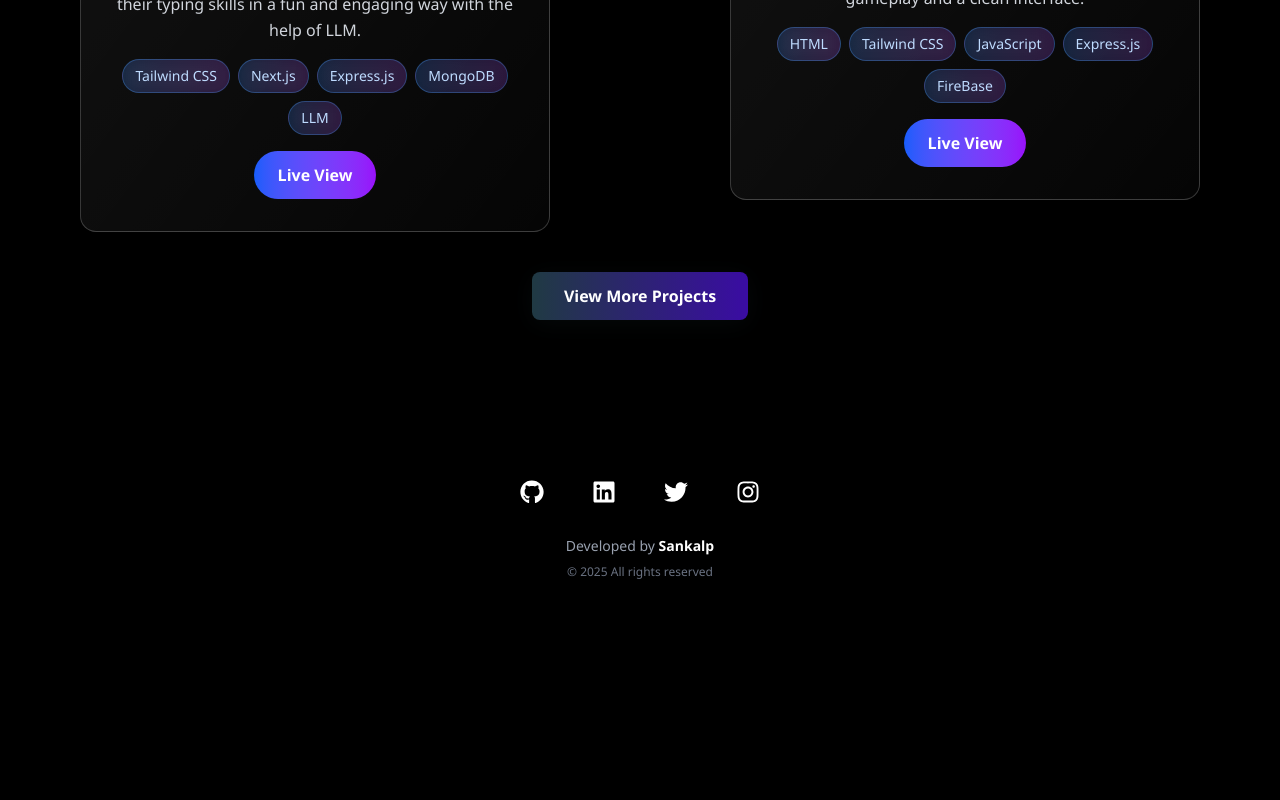
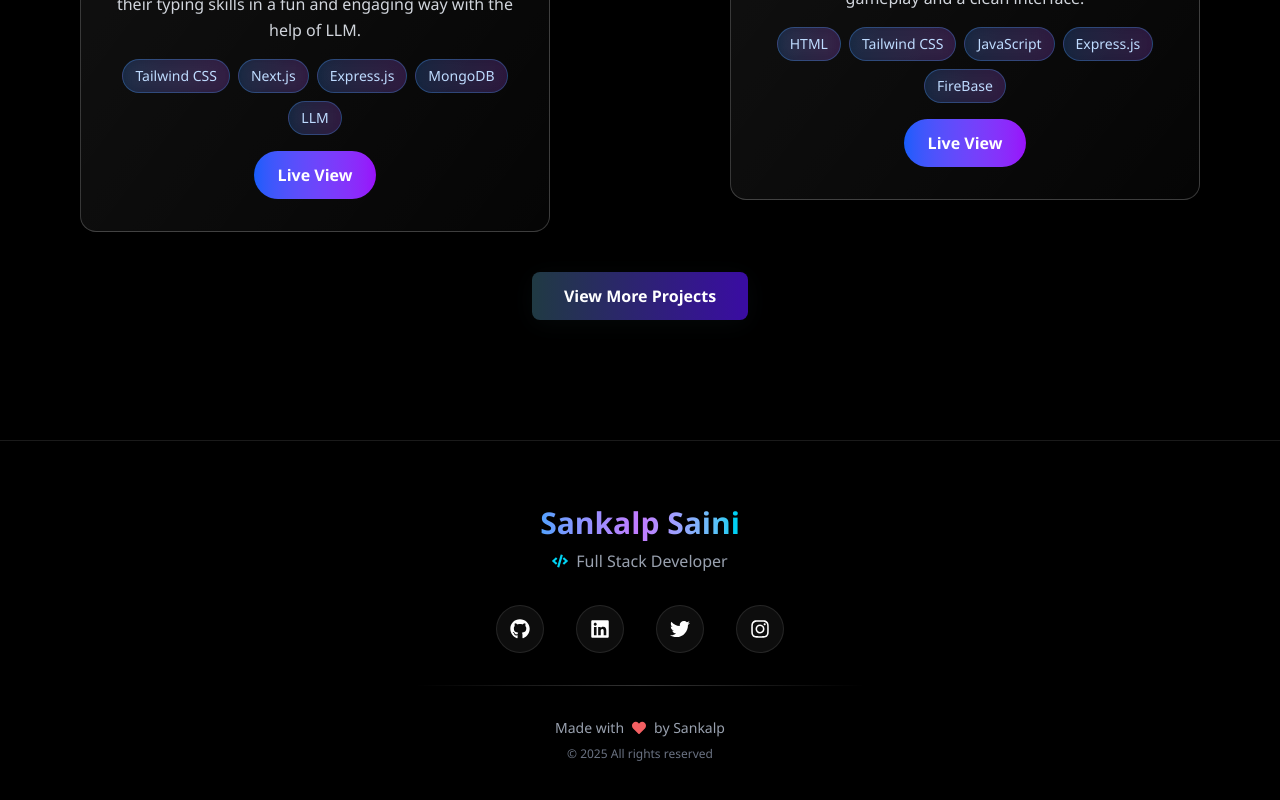
Before and after one commit to Arikalp/Portfolio, a Next.js app: page / in a window 1280 px wide. Shown: the part 2759-3559 px from the top of the page. Before the commit the page ends 3371 px from the top, so only its background shows below. Built offline with nearby package versions, Linux system fonts and the light colour scheme.

Commit message:
enhance footer with animations and additional branding elements

```diff
--- a/app/components/Footer.js
+++ b/app/components/Footer.js
@@ -1,65 +1,96 @@
 import React from 'react';
-import { FaGithub, FaInstagram, FaLinkedin, FaTwitter } from 'react-icons/fa';
+import { FaGithub, FaInstagram, FaLinkedin, FaTwitter, FaHeart, FaCode } from 'react-icons/fa';
 import { motion } from 'framer-motion';
 
 const Footer = () => {
   return (
-    <footer className="bg-[rgba(0,0,0,0.3)] backdrop-blur-md text-white py-6 sm:py-8 mt-10 sm:mt-16 md:mt-20">
+    <footer className="bg-[rgba(0,0,0,0.3)] backdrop-blur-md text-white py-12 sm:py-16 mt-10 sm:mt-16 md:mt-20 border-t border-white/10">
+
       <div className="container mx-auto px-4 sm:px-6 md:px-20">
-        <div className="flex flex-col items-center space-y-4 sm:space-y-6">
+        <div className="flex flex-col items-center space-y-8">
+
+          {/* Brand Section */}
+          <motion.div
+            initial={{ opacity: 0, y: 20 }}
+            animate={{ opacity: 1, y: 0 }}
+            transition={{ duration: 0.6 }}
+            className="text-center"
+          >
+            <h3 className="text-2xl sm:text-3xl font-bold mb-2 bg-gradient-to-r from-blue-400 via-purple-400 to-cyan-400 bg-clip-text text-transparent">
+              Sankalp Saini
+            </h3>
+            <p className="text-sm sm:text-base text-gray-400 flex items-center justify-center gap-2">
+              <FaCode className="text-cyan-400" />
+              Full Stack Developer
+            </p>
+          </motion.div>
+
           {/* Social Media Icons */}
-          <div className="flex space-x-6 sm:space-x-8">
+          <motion.div
+            initial={{ opacity: 0, scale: 0.8 }}
+            animate={{ opacity: 1, scale: 1 }}
+            transition={{ duration: 0.6, delay: 0.2 }}
+            className="flex space-x-6 sm:space-x-8"
+          >
             <motion.a
               href="https://github.com/Arikalp"
               target="_blank"
               rel="noopener noreferrer"
-              whileHover={{ scale: 1.2 }}
+              whileHover={{ scale: 1.2, y: -5 }}
               whileTap={{ scale: 0.9 }}
-              className="text-xl sm:text-2xl hover:text-blue-400 transition-colors p-2"
+              className="w-12 h-12 flex items-center justify-center rounded-full bg-white/5 border border-white/10 hover:border-blue-400/50 hover:bg-blue-400/10 transition-all duration-300"
             >
-              <FaGithub />
+              <FaGithub className="text-xl" />
             </motion.a>
             <motion.a
               href="https://www.linkedin.com/in/arikalp/"
               target="_blank"
               rel="noopener noreferrer"
-              whileHover={{ scale: 1.2 }}
+              whileHover={{ scale: 1.2, y: -5 }}
               whileTap={{ scale: 0.9 }}
-              className="text-xl sm:text-2xl hover:text-blue-400 transition-colors p-2"
+              className="w-12 h-12 flex items-center justify-center rounded-full bg-white/5 border border-white/10 hover:border-blue-400/50 hover:bg-blue-400/10 transition-all duration-300"
             >
-              <FaLinkedin />
+              <FaLinkedin className="text-xl" />
             </motion.a>
             <motion.a
               href="https://twitter.com/Arikalp_"
               target="_blank"
               rel="noopener noreferrer"
-              whileHover={{ scale: 1.2 }}
+              whileHover={{ scale: 1.2, y: -5 }}
               whileTap={{ scale: 0.9 }}
-              className="text-xl sm:text-2xl hover:text-blue-400 transition-colors p-2"
+              className="w-12 h-12 flex items-center justify-center rounded-full bg-white/5 border border-white/10 hover:border-cyan-400/50 hover:bg-cyan-400/10 transition-all duration-300"
             >
-              <FaTwitter />
+              <FaTwitter className="text-xl" />
             </motion.a>
-             <motion.a
+            <motion.a
               href="https://instagram.com/_arikalp_"
               target="_blank"
               rel="noopener noreferrer"
-              whileHover={{ scale: 1.2 }}
+              whileHover={{ scale: 1.2, y: -5 }}
               whileTap={{ scale: 0.9 }}
-              className="text-xl sm:text-2xl hover:text-blue-400 transition-colors p-2"
+              className="w-12 h-12 flex items-center justify-center rounded-full bg-white/5 border border-white/10 hover:border-purple-400/50 hover:bg-purple-400/10 transition-all duration-300"
             >
-              <FaInstagram />
+              <FaInstagram className="text-xl" />
             </motion.a>
-          </div>
+          </motion.div>
+
+          {/* Divider */}
+          <div className="w-full max-w-md h-px bg-gradient-to-r from-transparent via-white/20 to-transparent" />
 
           {/* Developer Credit */}
-          <div className="text-center">
-            <p className="text-xs sm:text-sm text-gray-400">
-              Developed by <span className="text-white font-semibold">Sankalp</span>
+          <motion.div
+            initial={{ opacity: 0 }}
+            animate={{ opacity: 1 }}
+            transition={{ duration: 0.6, delay: 0.4 }}
+            className="text-center space-y-2"
+          >
+            <p className="text-sm text-gray-400 flex items-center justify-center gap-2">
+              Made with <FaHeart className="text-red-400 animate-pulse" /> by Sankalp
             </p>
-            <p className="text-xs text-gray-500 mt-1 sm:mt-2">
+            <p className="text-xs text-gray-500">
               © {new Date().getFullYear()} All rights reserved
             </p>
-          </div>
+          </motion.div>
         </div>
       </div>
     </footer>
```
